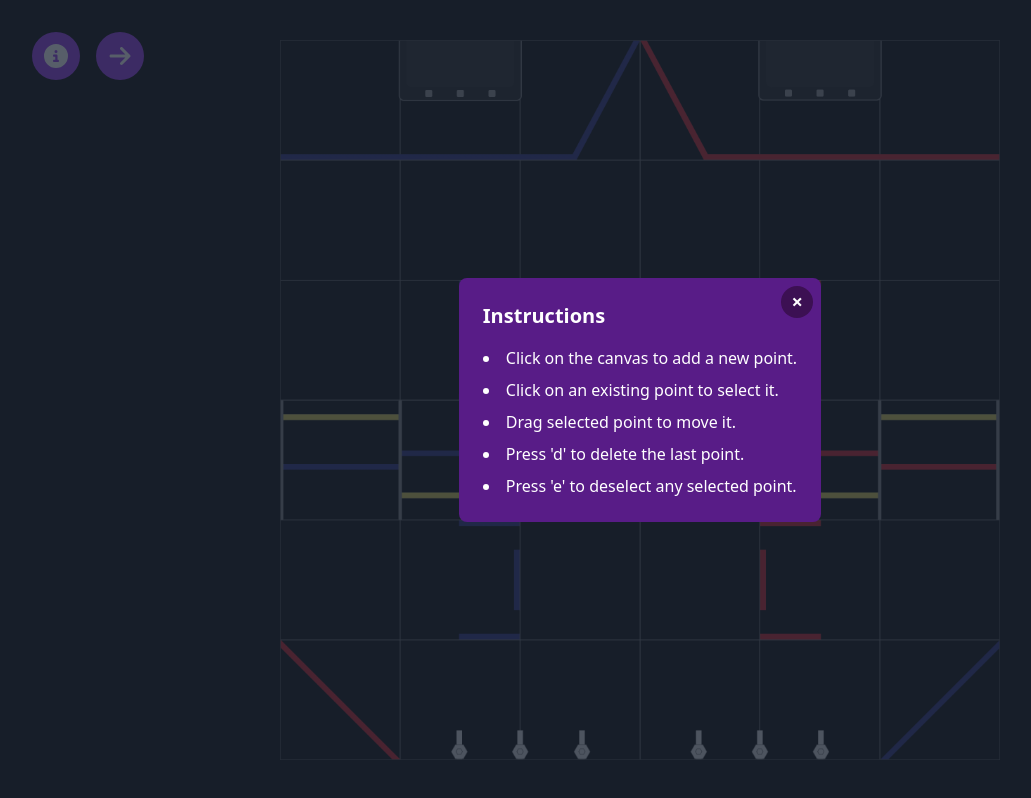
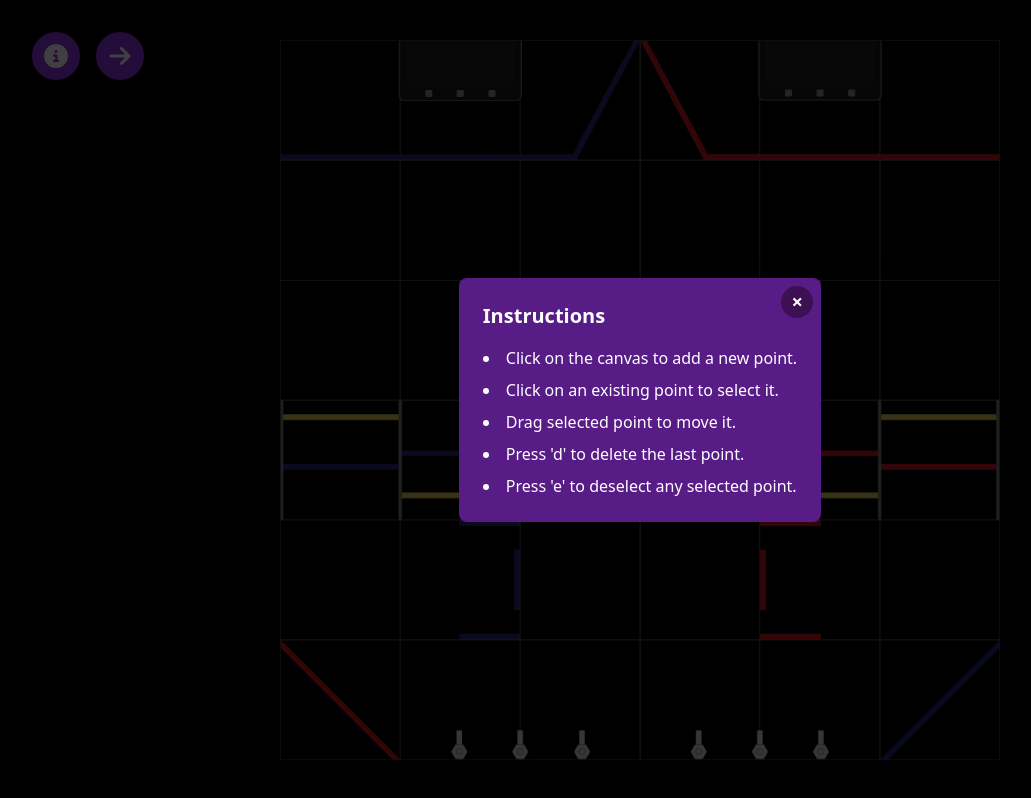
Before and after one commit to amyli7/spark, a React (Vite) app: page / in a window 1280 px wide. Both pictures are taken after a click on the element 56 px from the left and 56 px from the top of the page. Shown: the whole page, without its empty margins (0-1031 px from the left). Built offline with nearby package versions, Linux system fonts and the light colour scheme.

Commit message:
background color adjustments for buttons

```diff
--- a/src/Instructions.jsx
+++ b/src/Instructions.jsx
@@ -4,7 +4,7 @@ import { faInfoCircle } from '@fortawesome/free-solid-svg-icons';
 
 export const Instructions = ({ show, onClose }) => (
   <div
-    className={`fixed top-0 left-0 right-0 bottom-0 bg-gray-800 bg-opacity-75 flex items-center justify-center ${show ? 'block' : 'hidden'}`}
+    className={`fixed top-0 left-0 right-0 bottom-0 bg-black bg-opacity-75 flex items-center justify-center ${show ? 'block' : 'hidden'}`}
     style={{ zIndex: 1000 }}
   >
     <div className="bg-purple-900 p-6 rounded-lg max-w-lg mx-auto relative">
--- a/src/Modal.jsx
+++ b/src/Modal.jsx
@@ -6,7 +6,7 @@ const Modal = ({ isVisible, onClose, children }) => {
 
   return (
     <div
-      className="fixed top-0 left-0 right-0 bottom-0 bg-gray-900 bg-opacity-75 flex items-center justify-center"
+      className="fixed top-0 left-0 right-0 bottom-0 bg-black bg-opacity-75 flex items-center justify-center"
       style={{ zIndex: 1000 }}
     >
       <div
--- a/tailwind.config.js
+++ b/tailwind.config.js
@@ -6,7 +6,7 @@ module.exports = {
   theme: {
     extend: {
       colors: {
-        'dark-purple': '#3c1053'
+        'dark-purple': '#3c1053',
       },
       minWidth: {
         'md': '300px',
```
